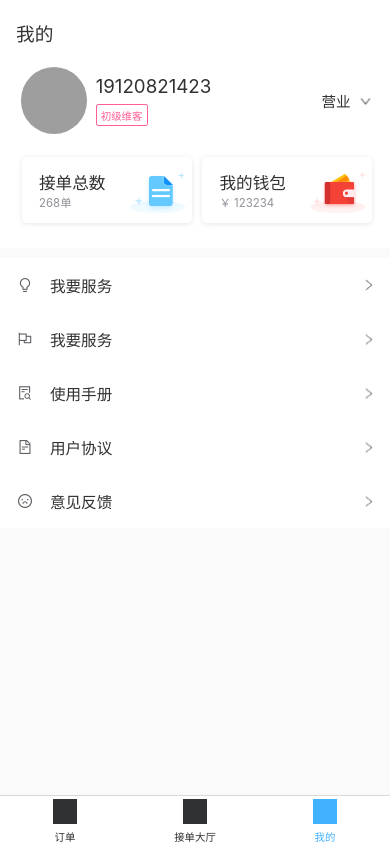
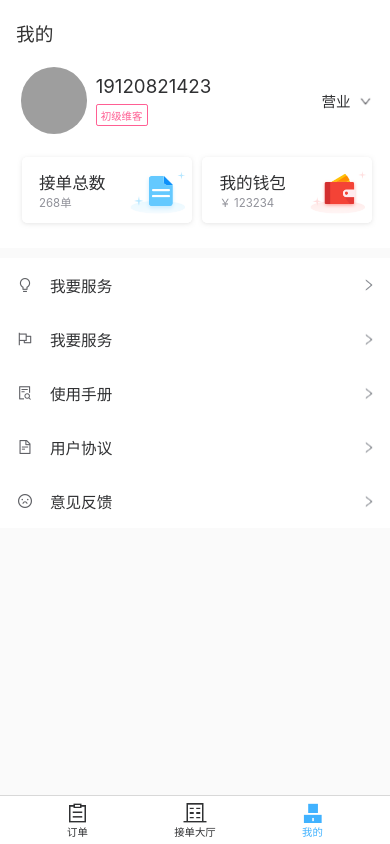
Before and after one commit to MonkZL/project-used-ts-hooks, a React Native app: screen /TabMineScreen in a window 390 px wide. Built offline with nearby package versions, Linux system fonts and the light colour scheme; grey boxes are pictures that could not be loaded.

Commit message:
add tab icon

```diff
--- a/App.tsx
+++ b/App.tsx
@@ -4,9 +4,18 @@ import {createBottomTabNavigator} from "@react-navigation/bottom-tabs";
 import TabOrderScreen from "./src/screen/tabOrderScreen/TabOrderScreen";
 import TabOrderReceivingCenterScreen from "./src/screen/tabOrderReceivingCenterScreen/TabOrderReceivingCenterScreen";
 import TabMineScreen from "./src/screen/tabMineScreen/TabMineScreen";
-import {View} from "react-native";
+import {Image, View} from "react-native";
 import {Size} from "./src/tools/WindowTools";
 import {initUseNavigation} from "./src/tools/navigation/Navigation";
+import {
+    icon_mine,
+    icon_mine_active,
+    icon_order,
+    icon_order_active,
+    icon_order_receiving_center,
+    icon_order_receiving_center_active
+} from "./src/file/image/Images";
+import {RouteProp} from "@react-navigation/core/lib/typescript/src/types";
 
 const Tab = createBottomTabNavigator();
 const TabScreenOptions = {
@@ -16,33 +25,42 @@ const TabScreenOptions = {
 
 function App() {
     const navigationContainerRef = initUseNavigation();
+
+    const renderTabBarIcon = ({route, focused, color, size}: any) => {
+        let icon;
+        switch (route.name) {
+            case 'TabOrderScreen':
+                icon = focused ? icon_order_active : icon_order;
+                break;
+            case 'TabOrderReceivingCenterScreen':
+                icon = focused ? icon_order_receiving_center_active : icon_order_receiving_center;
+                break;
+            case 'TabMineScreen':
+                icon = focused ? icon_mine_active : icon_mine;
+                break;
+        }
+        return (
+            <Image
+                style={{
+                    width: Size(24),
+                    height: Size(24.5)
+                }}
+                source={icon}
+                resizeMode={'contain'}/>
+        );
+    }
+
     return (
         <NavigationContainer ref={navigationContainerRef}>
             <Tab.Navigator
                 screenOptions={({route}) => ({
                     tabBarIcon: ({focused, color, size}) => {
-                        return (
-                            <View
-                                style={{
-                                    height: '100%',
-                                    width: '100%',
-                                    alignItems: 'center',
-                                    justifyContent: 'flex-end'
-                                }}>
-                                <View
-                                    style={{
-                                        width: Size(24),
-                                        height: Size(24),
-                                        backgroundColor: color,
-                                        marginBottom: Size(5)
-                                    }}/>
-                            </View>
-                        );
+                        return renderTabBarIcon({route, focused, color, size})
                     },
                     tabBarActiveTintColor: '#40B2FF',
                     tabBarInactiveTintColor: '#303133',
-                    tabBarStyle: {backgroundColor: '#ffffff'},
-                    tabBarLabelStyle: {fontSize: Size(10)},
+                    tabBarStyle: {backgroundColor: '#ffffff', paddingHorizontal: Size(18)},
+                    tabBarLabelStyle: {fontSize: Size(10), top: -Size(5)},
                     headerShadowVisible: false
                 })}>
                 <Tab.Screen name="TabOrderScreen" component={TabOrderScreen}
--- a/src/file/image/Images.ts
+++ b/src/file/image/Images.ts
@@ -9,6 +9,8 @@ export const icon_manual = require('./icon_manual.png');
 export const icon_mine = require('./icon_mine.png');
 export const icon_mine_active = require('./icon_mine_active.png');
 export const icon_order = require('./icon_order.png');
+export const icon_order_active = require('./icon_order_active.png');
+export const icon_order_receiving_center = require('./icon_order_receiving_center.png');
 export const icon_order_receiving_center_active = require('./icon_order_receiving_center_active.png');
 export const icon_right_arrow = require('./icon_right_arrow.png');
 export const img_invited = require('./img_invited.png');
```
Also changed, not shown: src/file/image/icon_order_active.png (added), src/file/image/icon_order_receiving_center.png (added).
